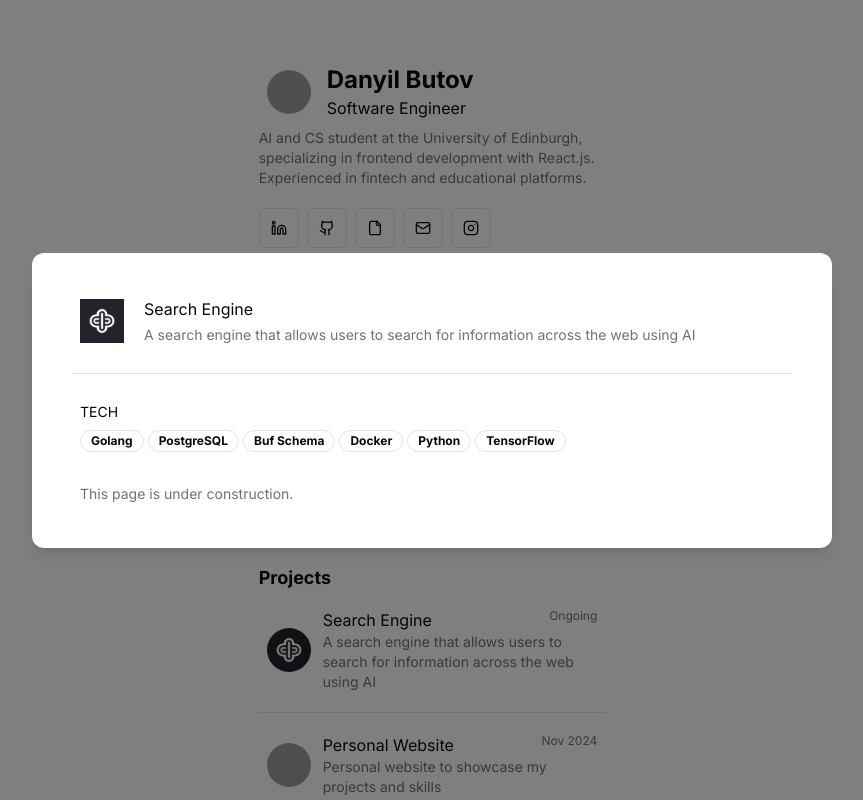
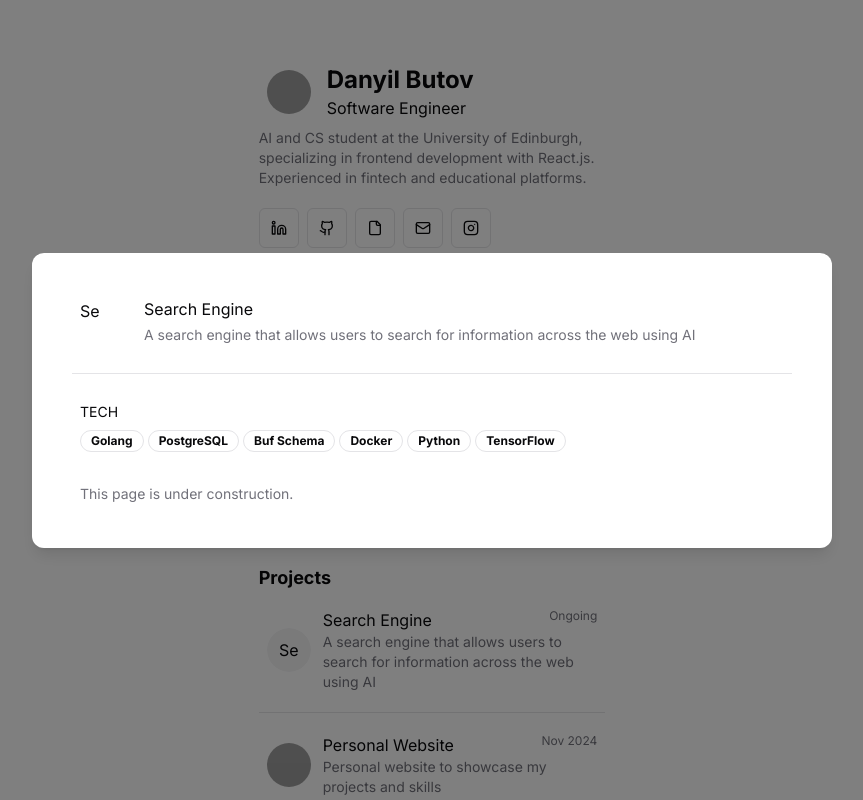
Before and after one commit to HJyup/hjyup-personal-page, a Next.js app: page / in a window 1280 px wide. Both pictures are taken after a click on the element 640 px from the left and 650 px from the top of the page. Shown: the top 800 px of the page, without its empty margins (208-1071 px from the left). Built offline with nearby package versions, Linux system fonts and the light colour scheme; grey boxes are pictures that could not be loaded.

Commit message:
fix: add padding and remove image for searh engine

```diff
--- a/src/components/module/section-details.tsx
+++ b/src/components/module/section-details.tsx
@@ -24,7 +24,7 @@ const SectionDetailsHeader = ({
 }) => (
   <div
     key={sectionItem?.title}
-    className="flex gap-5 items-center py-0 px-0 md:py-1 md:px-2 justify-start"
+    className="flex gap-5 items-center py-0 px-2 md:py-1 justify-start"
   >
     <Avatar className="w-10 md:h-11 md:w-11 ml-2 md:ml-0">
       <AvatarImage src={sectionItem.logo} />
--- a/src/const/sections.tsx
+++ b/src/const/sections.tsx
@@ -4,7 +4,7 @@ export type SectionType = {
 };
 
 export type SectionItemType = {
-  logo: string;
+  logo?: string;
   title: string;
   subtitle: string;
   date?: string;
@@ -41,7 +41,6 @@ export const SECTIONS: SectionType[] = [
     header: 'Projects',
     items: [
       {
-        logo: '/search-engine.jpg',
         title: 'Search Engine',
         subtitle:
           'A search engine that allows users to search for information across the web using AI',
```
Also changed, not shown: public/search-engine.jpg (deleted).
